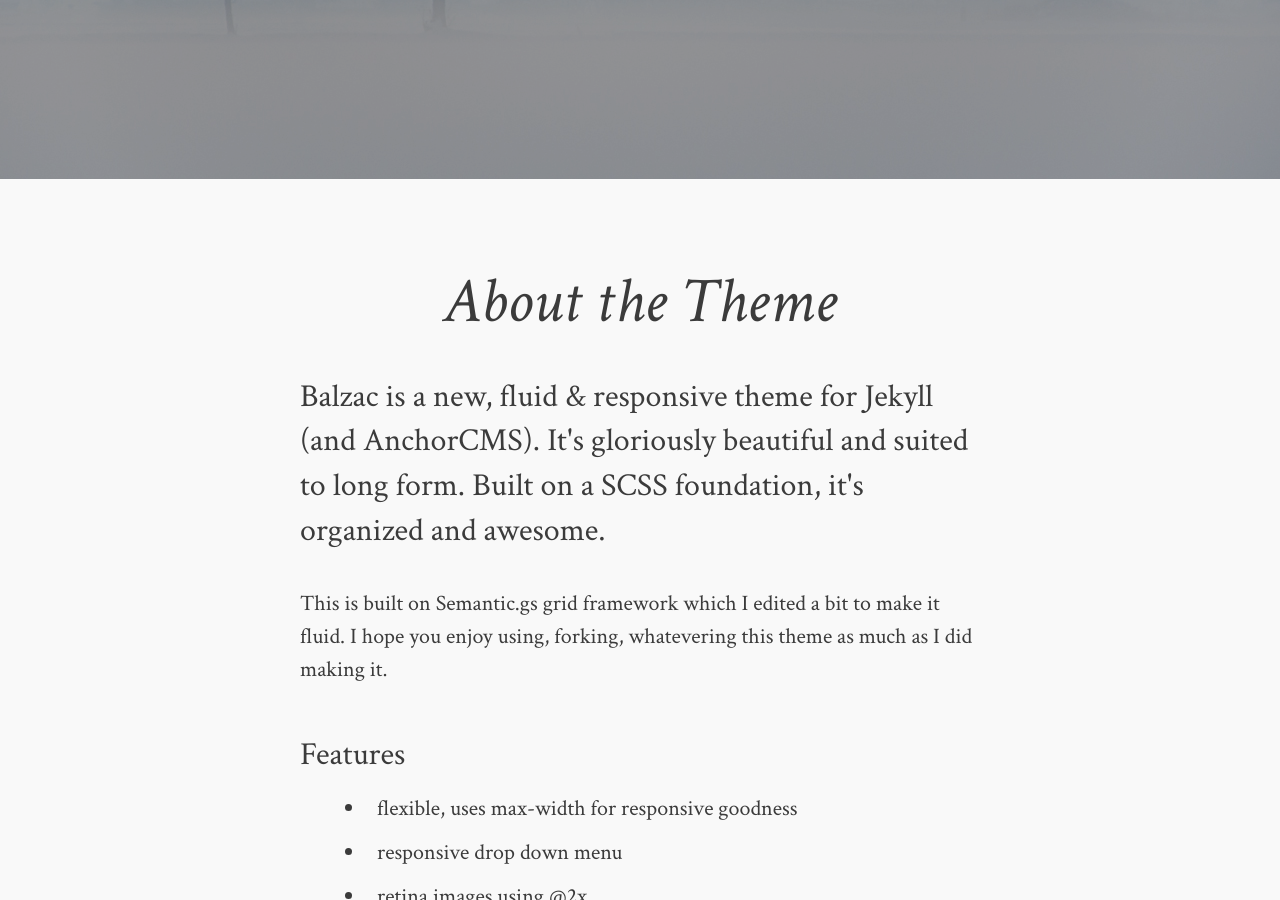
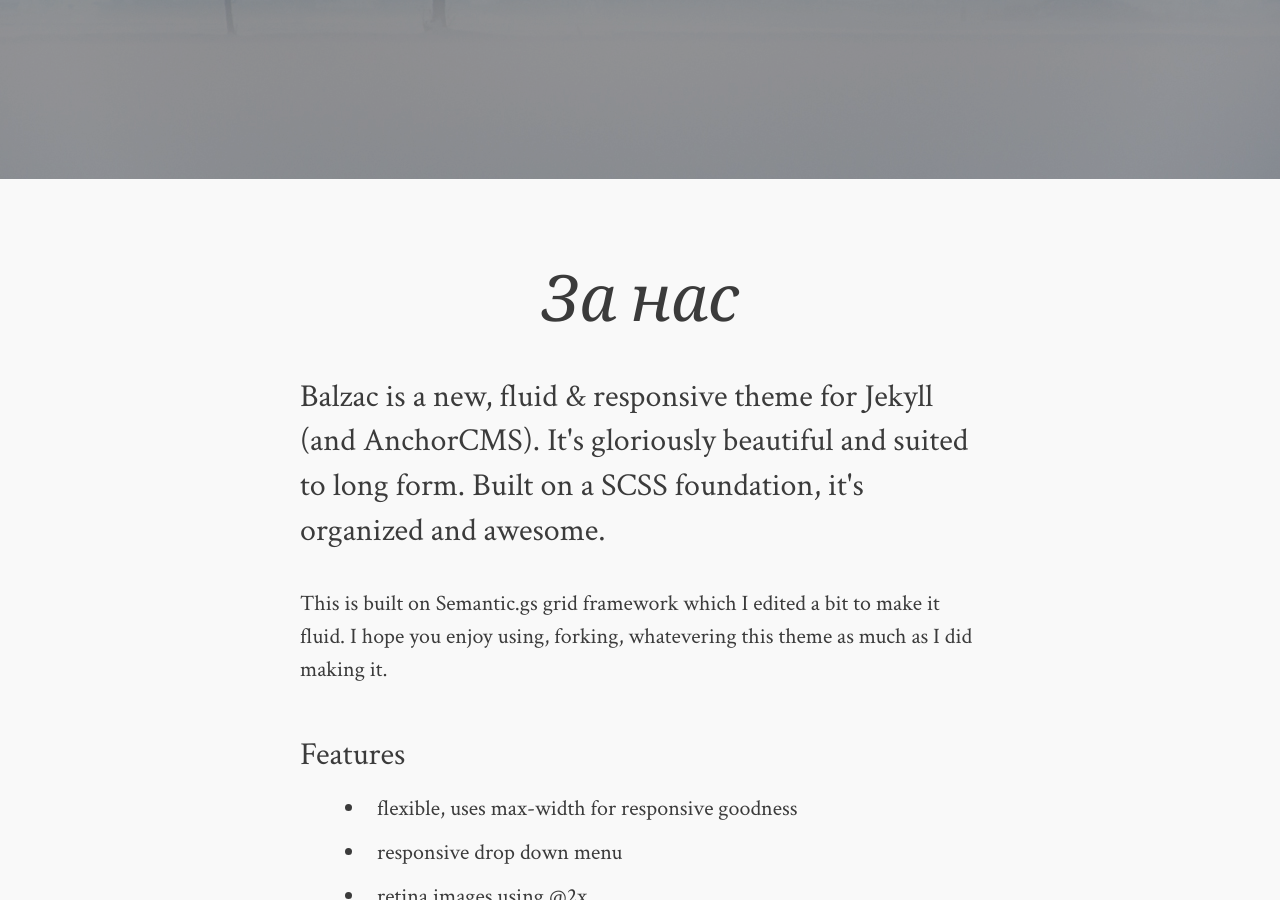
Before and after one commit to srednoshkolskifront/sf, a Jekyll site: the page built from about.md, in a window 1280 px wide and 900 px high, scrolled down 371 px. Built offline with Jekyll 4.4.1, drawn with Linux system fonts in a browser that asks for light colours; comment, search, counter and statistics services are not loaded.

Commit message:
Update about.md

```diff
--- a/about.md
+++ b/about.md
@@ -1,7 +1,7 @@
 ---
 layout: post
 permalink: /about/index.html
-title: About the Theme
+title: За нас
 description: Balzac is a new, fluid & responsive theme for Jekyll (and AnchorCMS). It's gloriously beautiful and suited to long form. Built on a SCSS foundation, it's organized and awesome.
 tags: [about, Jekyll, theme, responsive]
 image:
```
